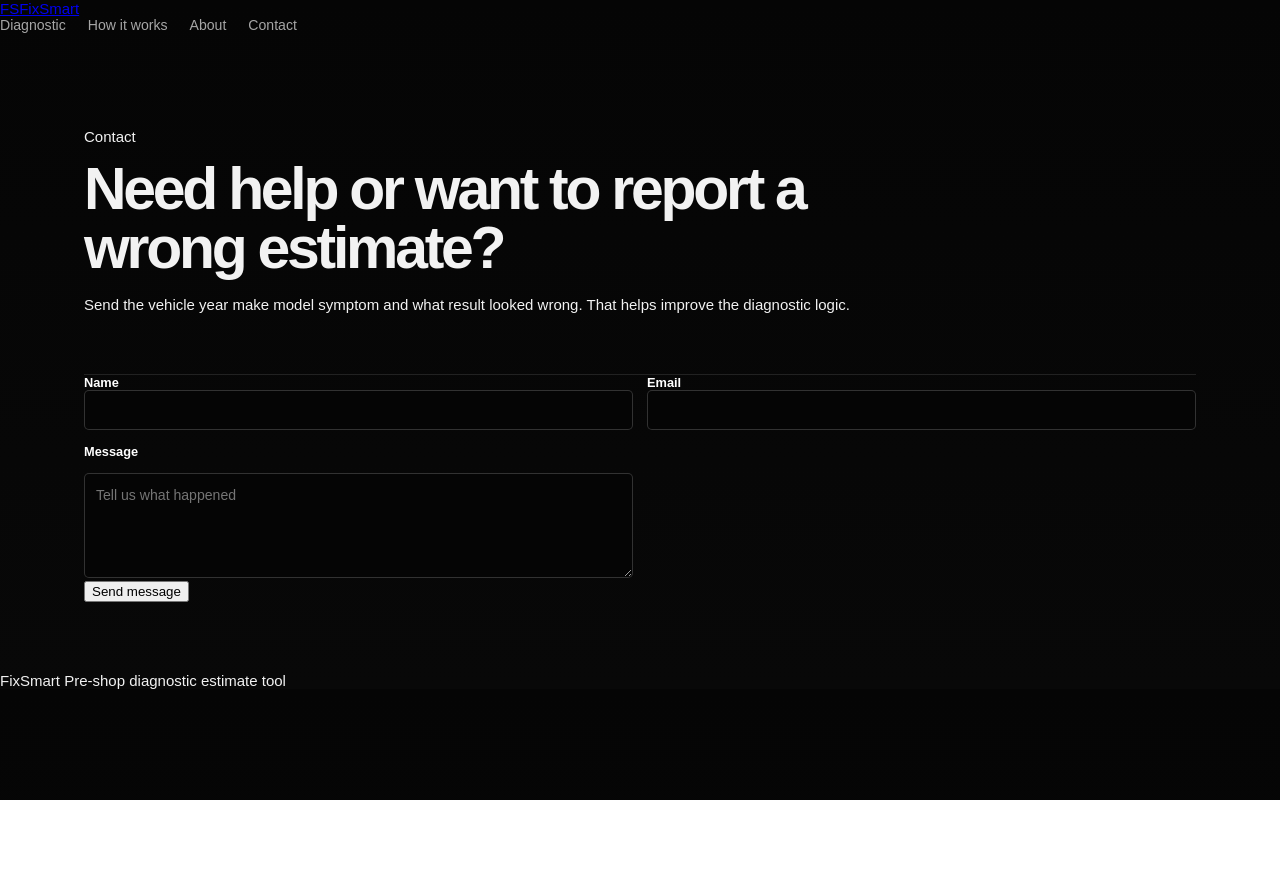
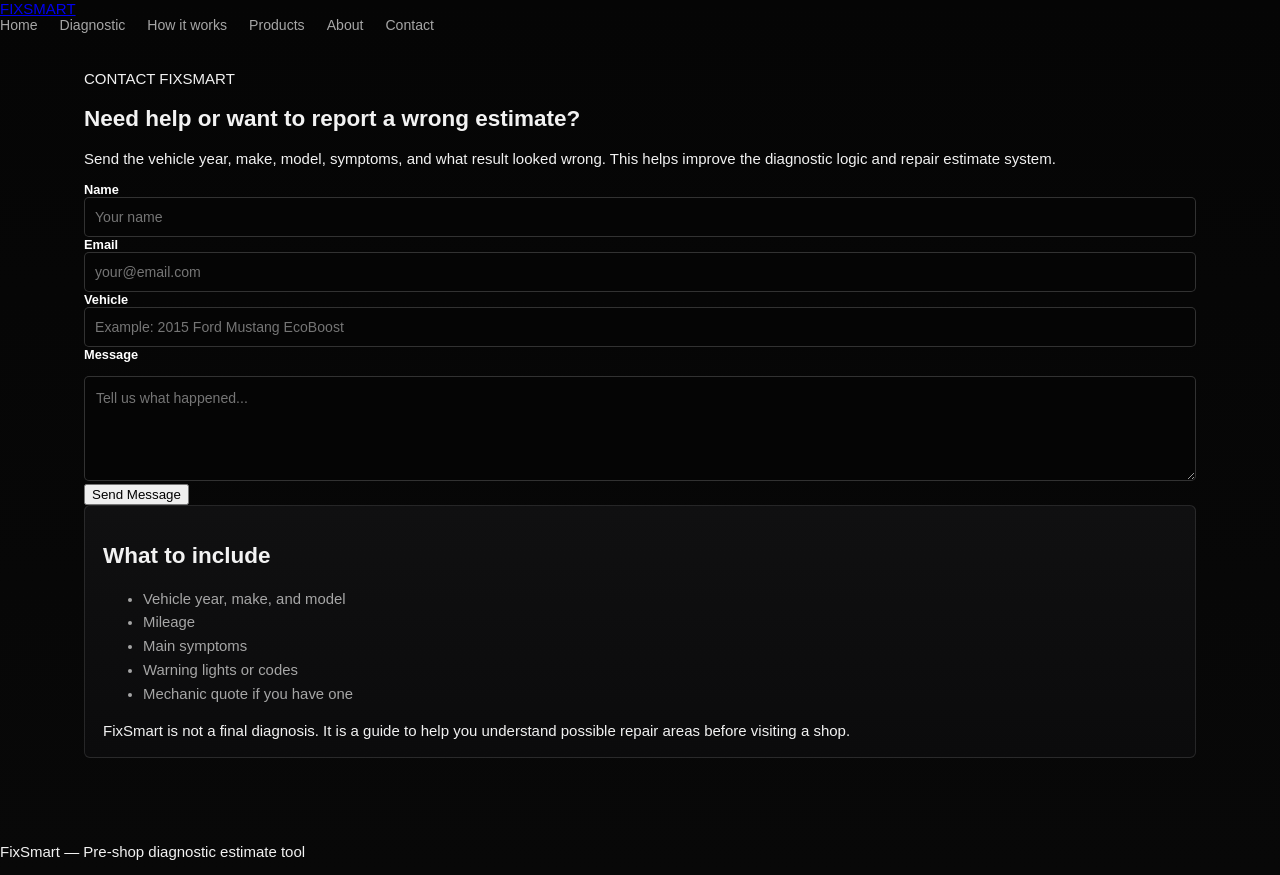
Before and after one commit to menaceallennn/fixsmart, a plain HTML site: page contact.html in a window 1280 px wide. Before the commit the page ends 800 px from the top, so only its background shows below. Drawn offline with Linux system fonts and the light colour scheme.

Commit message:
Update contact.html

```diff
--- a/contact.html
+++ b/contact.html
@@ -6,55 +6,79 @@
   <title>Contact | FixSmart</title>
   <link rel="stylesheet" href="assets/style.css" />
 </head>
+
 <body>
-  <header class="site-header">
-    <a class="brand" href="index.html"><span class="brand-mark">FS</span><span>FixSmart</span></a>
-    <nav class="top-nav" aria-label="Main navigation">
-      <a href="index.html">Diagnostic</a>
-      <a href="how-it-works.html">How it works</a>
-      <a href="about.html">About</a>
-      <a class="active" href="contact.html">Contact</a>
+  <header class="topbar">
+    <a class="brand" href="/">FIXSMART</a>
+
+    <nav>
+      <a href="/">Home</a>
+      <a href="/#diagnostic">Diagnostic</a>
+      <a href="/how-it-works.html">How it works</a>
+      <a href="/products/">Products</a>
+      <a href="/about.html">About</a>
+      <a class="active" href="/contact.html">Contact</a>
     </nav>
   </header>
 
-  <main>
-    <section class="hero simple">
-      <p class="eyebrow">Contact</p>
+  <main class="contact-page">
+    <section class="contact-hero">
+      <p class="eyebrow">CONTACT FIXSMART</p>
       <h1>Need help or want to report a wrong estimate?</h1>
-      <p>Send the vehicle year make model symptom and what result looked wrong. That helps improve the diagnostic logic.</p>
+      <p>
+        Send the vehicle year, make, model, symptoms, and what result looked wrong.
+        This helps improve the diagnostic logic and repair estimate system.
+      </p>
     </section>
 
-    <section class="contact-box">
-      <form name="fixsmart-contact" method="POST" data-netlify="true">
-        <input type="hidden" name="form-name" value="fixsmart-contact" />
+    <section class="contact-layout">
+      <form class="contact-card" name="contact" method="POST" data-netlify="true">
+        <input type="hidden" name="form-name" value="contact" />
 
-        <div class="form-grid">
+        <div class="form-row">
           <div class="field">
             <label for="name">Name</label>
-            <input id="name" name="name" type="text" required />
+            <input id="name" name="name" type="text" placeholder="Your name" required />
           </div>
 
           <div class="field">
             <label for="email">Email</label>
-            <input id="email" name="email" type="email" required />
-          </div>
-
-          <div class="field wide">
-            <label for="message">Message</label>
-            <textarea id="message" name="message" required placeholder="Tell us what happened"></textarea>
+            <input id="email" name="email" type="email" placeholder="your@email.com" required />
           </div>
         </div>
 
-        <div class="button-row">
-          <button type="submit">Send message</button>
+        <div class="field">
+          <label for="vehicle">Vehicle</label>
+          <input id="vehicle" name="vehicle" type="text" placeholder="Example: 2015 Ford Mustang EcoBoost" />
         </div>
+
+        <div class="field">
+          <label for="message">Message</label>
+          <textarea id="message" name="message" placeholder="Tell us what happened..." required></textarea>
+        </div>
+
+        <button type="submit">Send Message</button>
       </form>
+
+      <aside class="info-card">
+        <h2>What to include</h2>
+        <ul>
+          <li>Vehicle year, make, and model</li>
+          <li>Mileage</li>
+          <li>Main symptoms</li>
+          <li>Warning lights or codes</li>
+          <li>Mechanic quote if you have one</li>
+        </ul>
+
+        <div class="note">
+          FixSmart is not a final diagnosis. It is a guide to help you understand possible repair areas before visiting a shop.
+        </div>
+      </aside>
     </section>
   </main>
 
   <footer>
-    <span>FixSmart</span>
-    <span>Pre-shop diagnostic estimate tool</span>
+    <p>FixSmart — Pre-shop diagnostic estimate tool</p>
   </footer>
 </body>
 </html>
```
